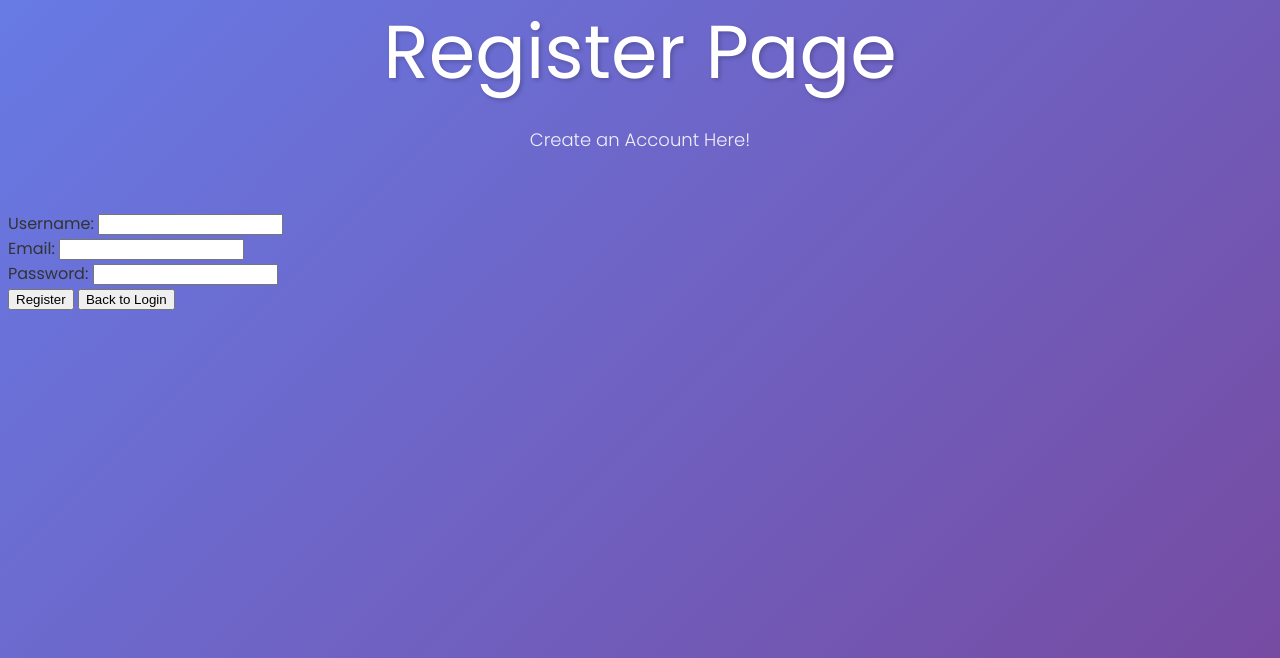
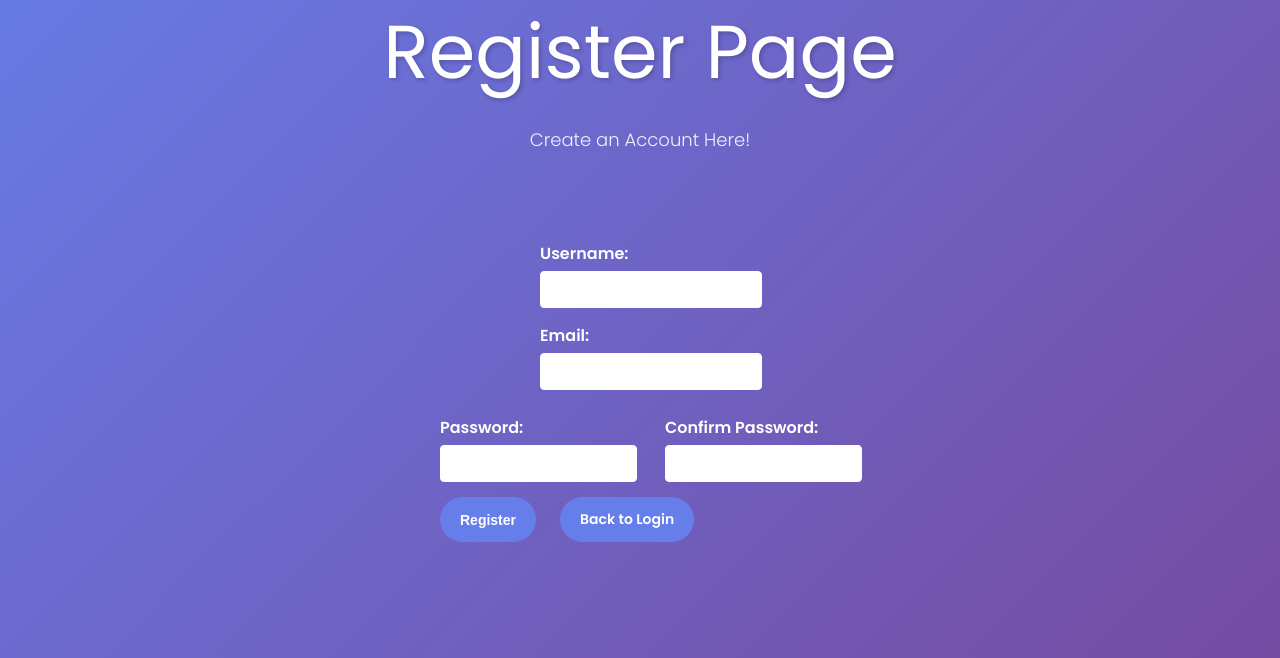
Before and after one commit to Lucas-Kurth/Tech-Product-Website, a Flask app: page /register in a window 1280 px wide. Shown: the part 158-816 px from the top of the page. Run offline with Flask 3, Linux system fonts and the light colour scheme.

Commit message:
fixed the register html and css

```diff
--- a/static/login.css
+++ b/static/login.css
@@ -98,7 +98,7 @@ body {
 /* Login Form Styles */
 .login-container
 {
-    max-width: 450px;
+    max-width: 400000px;
     margin: 0 auto;
     padding: 20px;
     flex: 1;
@@ -129,6 +129,8 @@ body {
 }
 
 .btn-login {
+    text-decoration: none;
+    font-size: 14px;
     background: #667eea;
     color: white;
     border: none;
--- a/static/register.css
+++ b/static/register.css
@@ -5,6 +5,12 @@ body {
     color: #333;
     display: flex;
     flex-direction: column;
+}
+
+.login-container {
+    max-width: 400px;
+    margin: 0 auto;
+    padding: 20px;
 }
 
 /* Navigation Bar  -login page button */
@@ -75,6 +81,100 @@ body {
     transform: scale(1.05);
 }
 
+/* Username and Email Group*/
+.usr-email-group {
+    max-width: 200px;
+    margin: 0 auto;
+    padding: 10px;
+    flex: 1;
+}
+
+.form-group {
+    margin-bottom: 15px;
+}
+
+.form-group label {
+    display: block;
+    margin-bottom: 5px;
+    font-weight: 600;
+    color: #ffffff;
+}
+
+.form-group input {
+    width: 100%;
+    padding: 10px;
+    border: 1px solid #ffffff;
+    border-radius: 4px;
+}
+
+.pass-group {
+    display: flex;
+    margin: 0 auto 15px;
+    gap: 50px;
+}
+
+.pass .conf-pass {
+    flex: 1;
+}
+
+.pass-group label {
+    display: block;
+    margin-bottom: 5px;
+    font-weight: 600;
+    color: #ffffff;
+}
+
+.pass-group input {
+    width: 100%;
+    padding: 10px;
+    border: 1px solid #ffffff;
+    border-radius: 4px;
+}
+
+.btn-group {
+    display: flex;
+    justify-content: flex-start;
+    gap: 12px;
+}
+
+.btn-login {
+    text-decoration: none;
+    font-size: 14px;
+    background: #667eea;
+    color: white;
+    border: none;
+    padding: 12px 20px;
+    border-radius: 25px;
+    font-weight: 600;
+    cursor: pointer;
+    transition: background 0.3s ease;
+}
+
+.btn-login:hover {
+    background: #764ba2;
+    transform: scale(1.1);
+}
+
+.btn-register {
+    text-decoration: none;
+    font-size: 14px;
+    background: #667eea;
+    color: white;
+    border: none;
+    padding: 12px 20px;
+    border-radius: 25px;
+    font-weight: 600;
+    cursor: pointer;
+    transition: background 0.3s ease;
+    margin-left: 12px;
+}
+
+.btn-register:hover {
+    background: #764ba2;
+    transform: scale(1.1);
+}
+
+
 /* Header Styles */
 .header {
     text-align: center;
--- a/templates/login.html
+++ b/templates/login.html
@@ -44,7 +44,7 @@
             </div>
             <div class="btn-group">
             <button type="submit" class="btn-login">Login</button>
-            <a href="/register" class="btn-register">Create Account!</a>
+            <a href="/register" class="btn-register">Register New Account!</a>
             </div>
         </form>
     </main>
--- a/templates/register.html
+++ b/templates/register.html
@@ -34,6 +34,8 @@
     <!-- Registration Form -->
     <main class="login-container">
         <form id="registerForm">
+
+            <div class="usr-email-group">
             <div class="form-group">
                 <label for="username">Username:</label>
                 <input type="text" id="username" name="username" required>
@@ -42,14 +44,24 @@
                 <label for="email">Email:</label>
                 <input type="email" id="email" name="email" required>
             </div>
-            <div class="form-group">
+            </div>
+
+            <div class="pass-group">
+                <div class="pass">
                 <label for="password">Password:</label>
                 <input type="password" id="password" name="password" required>
             </div>
+                <div class="conf-pass">
+                <label for="confirm_password">Confirm Password:</label>
+                <input type="password" id="confirm_password" name="confirm_password" required>
+                </div>
+            </div>
+
             <div class="btn-group">
             <button type="submit" class="btn-login">Register</button>
-            <button type="button" class="btn-register">Back to Login</button>
+            <a href="/login" class="btn-register">Back to Login</a>
             </div>
+
         </form>
     </main>
 
```
